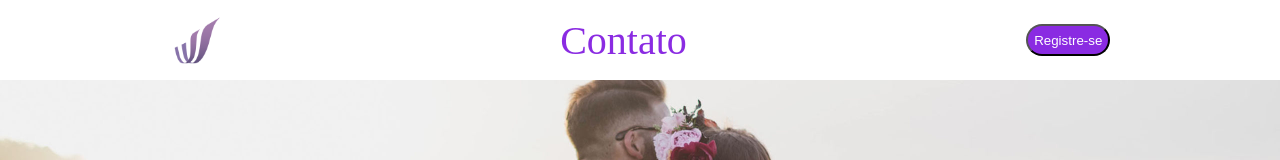
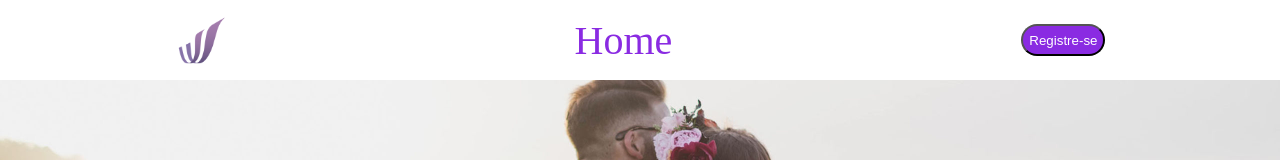
Before and after one commit to Prokopetz-zz/playground, a plain HTML site: page index.html in a window 1280 px wide. Shown: the top 160 px of the page. Drawn offline with Linux system fonts and the light colour scheme.

Commit message:
Identantion done

```diff
--- a/css/index.css
+++ b/css/index.css
@@ -16,6 +16,7 @@ body{
   top: 0;
 
 }
+
 .header a{
   text-decoration: none;
   color: blueviolet;
--- a/index.html
+++ b/index.html
@@ -14,11 +14,9 @@
 
     <div class="header">
       <img src="imgs/wedy.png">
-            <a href="#bottom">Contato</a>
+      <a>Home</a>
       <a href="signin.html"><button>Registre-se</button></a>
-
     </div>
-
 
     <div class="content">
 
@@ -53,17 +51,7 @@
         <img class="gallery-img" src="imgs/dog.jpg">
         <img class="gallery-img" src="imgs/dog2.jpg">
         <img class="gallery-img" src="imgs/dog3.jpg">
-
-
-
-
-
-
-
       </div>
-
-
-
 
       <div class="bottom">
         <div class="left">
@@ -93,12 +81,10 @@
         <div class="right">
           <iframe src="https://www.google.com/maps/embed?pb=!1m18!1m12!1m3!1d865.591590372786!2d-51.14825391193496!3d-29.
           795958435056217!2m3!1f0!2f0!3f0!3m2!1i1024!2i768!4f13.1!3m3!1m2!1s0x951968e7d6907487%3A0x41a8deadd3581e1a!2sWedy
-                    !5e0!3m2!1spt-BR!2sbr!4v1527704423466" frameborder="0" style="border:0" allowfullscreen></iframe>
-
+          !5e0!3m2!1spt-BR!2sbr!4v1527704423466" frameborder="0" style="border:0" allowfullscreen>
+        </iframe>
         </div>
       </div>
-
-
     </div>
 
   </body>
```
Lines whose indentation alone changed are shown as unchanged.
